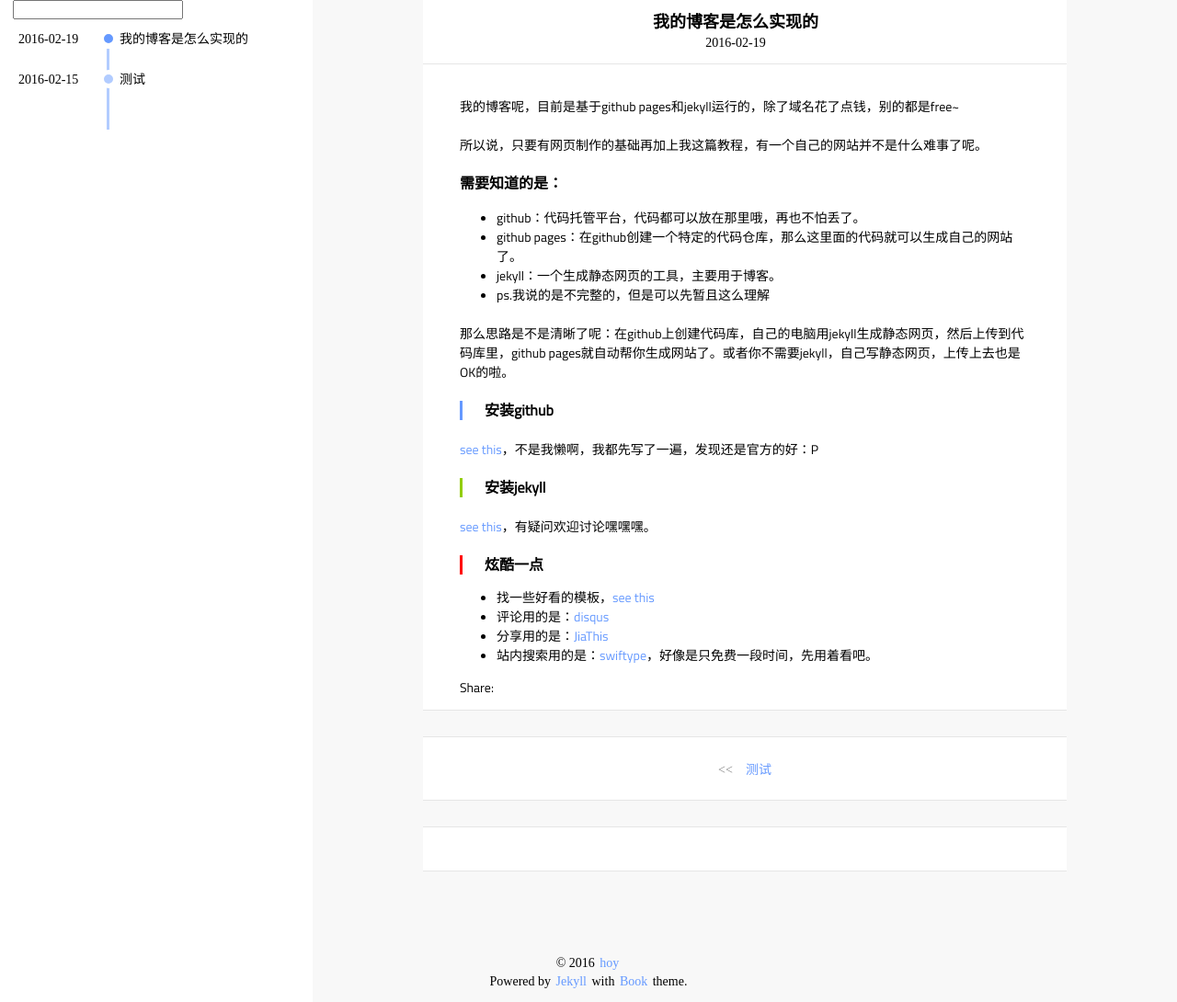
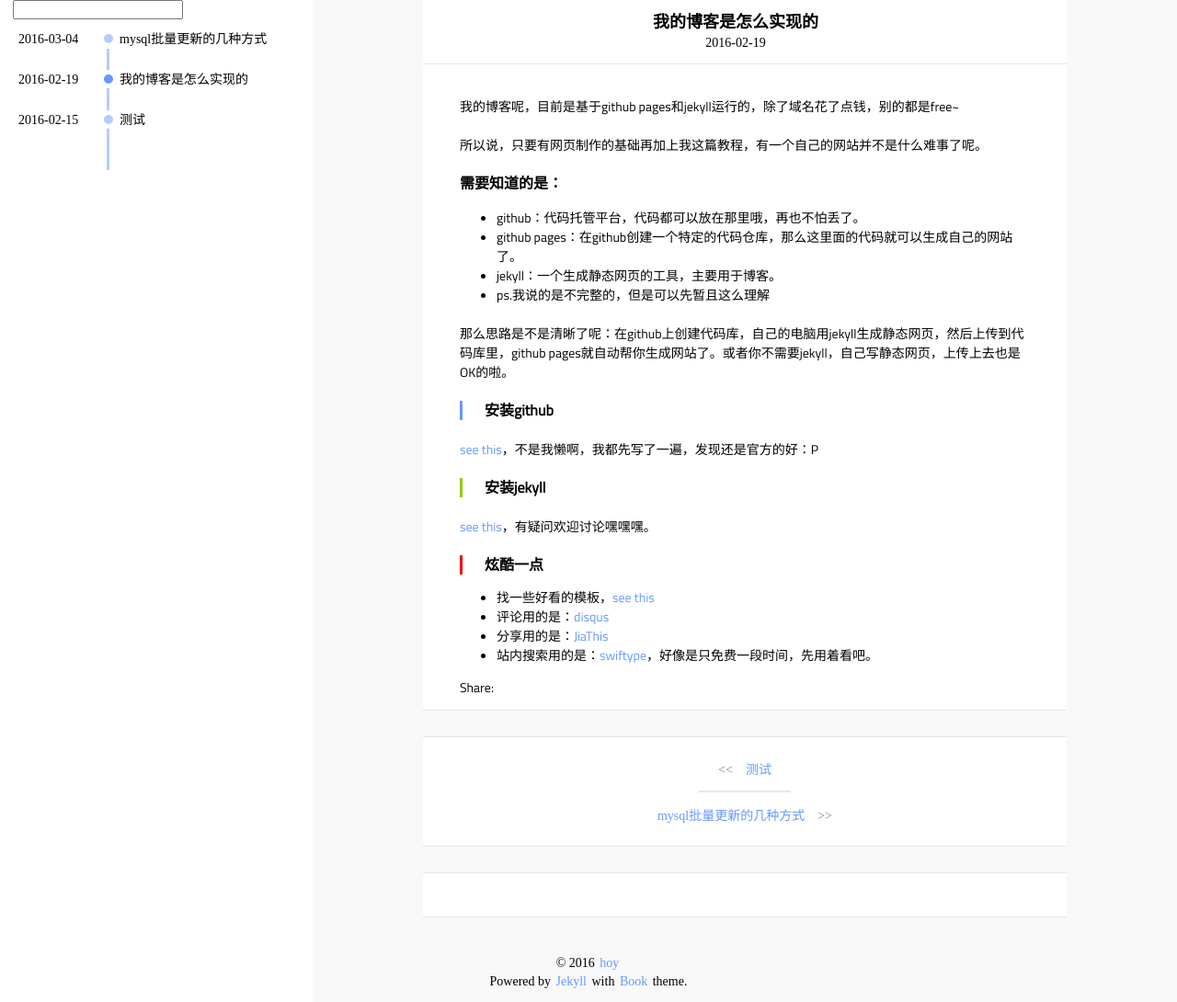
Before and after one commit to HanOy/HanOy.github.io, a Jekyll site: the page built from _posts/2016-02-19-myblog.md, in a window 1280 px wide and 1090 px high. Shown: the whole window at 92% size. Built offline with Jekyll 4.4.1, drawn with Linux system fonts in a browser that asks for light colours; comment, search, counter and statistics services are not loaded; part of the change alters nothing that is shown.

Commit message:
2016/03/04/mysqlBatchUpdate

```diff
--- /dev/null
+++ b/_posts/2016-03-04-mysqlBatchUpdate.md
@@ -0,0 +1,101 @@
+---
+layout: post
+title: mysql批量更新的几种方式
+date: 2016-03-04
+tags: Chinese
+category: blog
+---
+
+最近安排我去帮同事做基础数据的导入，知道了一些老师没教过的批量更新的黑科技，特整理一下：
+
+首先先假设有student表吧，有name，age，class三个column，主键是name。
+
+基础数据：
+
+	INSERT INTO student (name, age, class)
+	VALUES
+		('张三', '3', '三班'),
+		('李四', '4', '四班'),
+		('王五', '5', '五班');
+
+当我们要把张三换到二班：
+
+	update student set class = '二班' where name = '张三';
+
+当我们要把张三、李四、王五都换到二班去，前提是不能删除后新增，毕竟删除有风险，断个电啥的：
+
+	update student set class = '二班' where name in ('张三','李四','王五');
+
+上面这条语句只适用于所有同学都换到二班的情况，现在他们都在二班了，把他们还原到原来班级的话，就不适用了，只能这样先：
+
+	update student set class = '三班' where name = '张三';
+	...                        '四班'  ...         '李四';
+	...                        '五班'  ...         '王五';
+
+那么一个foreach，循环上述3条语句，这也是很好实现的。问题就是当成千上万条数据，那么就有成千上万个数据库连接，这样是效率很低的，我们考虑一条sql完成批量更新不同字段，下面有三种方式。
+
+case when
+---------
+
+二班所有人都回到原班级：
+
+	UPDATE student SET class =
+	CASE
+		WHEN NAME = '张三' THEN '三班'
+		WHEN NAME = '李四' THEN '四班'
+		WHEN NAME = '王五' THEN '五班'
+	END;
+
+这样我们就实现了一条sql完成批量更新的任务了，具体实现呢，也很直观，用循环去拼接sql。
+
+不好的地方：如果是修改很多字段，那么每个字段都必须有case，如果修改的记录很多，when也同样那么多，这样的话，这条sql就太长了吧。。
+
+replace into
+------------
+
+还是假设他们在二班，二班所有人都回到原班级：
+
+	REPLACE INTO student (name,class)
+	values
+		('张三','三班'),
+		('李四','四班'),
+		('王五','五班');
+
+首先说下 replace into，它和 insert into 类似，可以说是insert into的加强版。
+
+加强的地方在于：replace into 先尝试插入数据到表，如果发现表中已有此行数据（根据主键或唯一索引）则先删除原数据，然后再插入新数据，否则就是直接插入新数据。
+
+我们看下上面这条语句的执行结果，受影响的行是6，说明先删了3条，再增了3条，增加的三条age字段都是null，因为我们没有给age字段的数据，所以真正完整的sql应该是这样：
+
+	REPLACE INTO student (name,age,class)
+	values
+		('张三','3','三班'),
+		('李四','4','四班'),
+		('王五','5','五班');
+
+注意的地方：要记得把所有的字段都放进去吧,不然age字段就没啦。必须要有主键或者索引，如果有多个索引，它会删除所有索引匹配到的所有记录的。
+
+on duplicate key update
+-----------------------
+
+还是假设他们在二班，二班所有人都回到原班级：
+
+	INSERT INTO student (NAME, class)
+	VALUES
+		('张三', '三班'),
+		('李四', '四班'),
+		('王五', '五班')
+	ON DUPLICATE KEY UPDATE class = VALUES(class);
+
+如果只是单纯的修改的话，上述语句已经达到了我们的要求。这种方式也是先增，如果记录中有则update。修改多条记录的话，就是这样：
+
+	INSERT INTO student (NAME, age, class)
+	VALUES
+		('张三', 1, '三班'),
+		('李四', 1, '四班'),
+		('王五', 1, '五班')
+	ON DUPLICATE KEY UPDATE
+		class = VALUES(class),
+		age = VALUES(age);
+
+要注意的是：还是需要主键或索引的。
--- a/index.html
+++ b/index.html
@@ -7,5 +7,5 @@ layout: page
   <!--<a class="link-1" href="mailto:oyh3745@163.com?Subject=Hi">email</a> /-->
   <a class="link-1" href="https://github.com/HanOy" target="_blank">github</a> /
   <a class="link-1" href="https://weibo.com/ohohy" target="_blank">weibo</a>
-  <!--<a class="link-1" href="/feed.xml">RSS</a>-->
+  <!--<a class="link-1" href="/feed.xml" target="_blank">RSS</a>-->
 </div>
```
Also changed, not shown: 6 other files.
